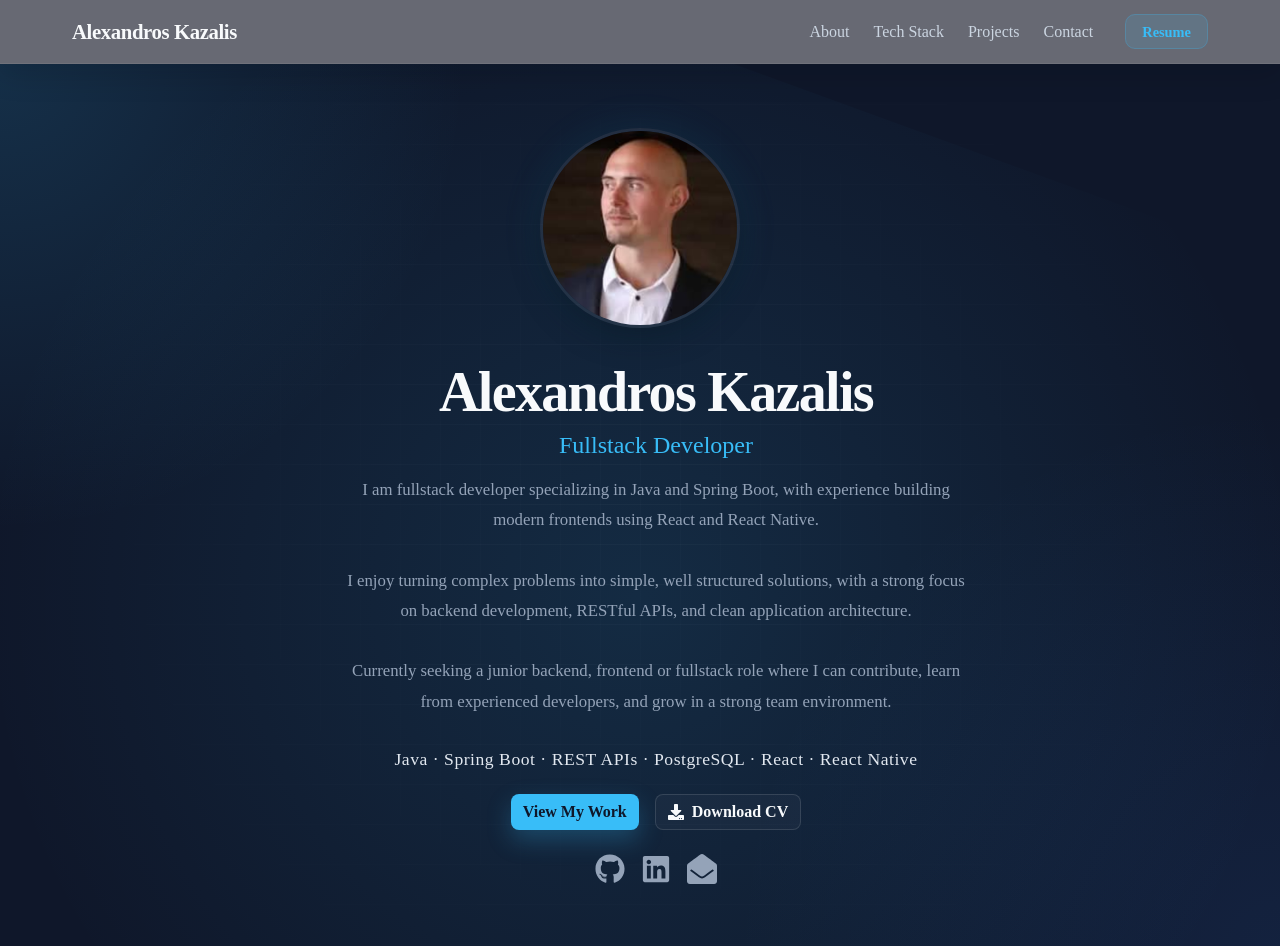
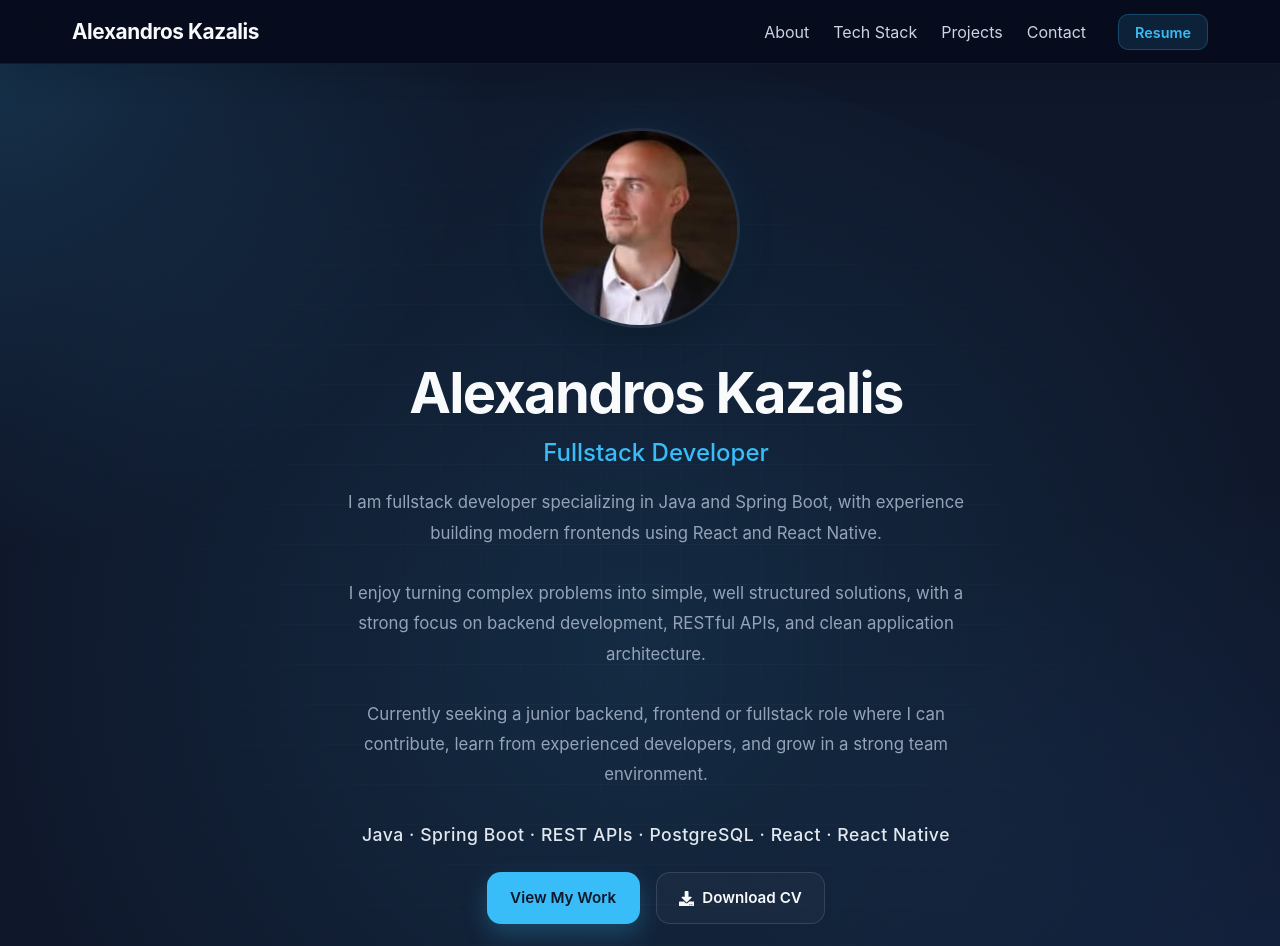
Before and after one commit to Alekaz94/portfolio, a React (Vite) app: page / in a window 1280 px wide. Shown: the top 946 px of the page. Built offline with nearby package versions, Linux system fonts and the light colour scheme.

Commit message:
Added global styles and variables

```diff
--- a/src/main.tsx
+++ b/src/main.tsx
@@ -1,6 +1,7 @@
 import { StrictMode } from 'react'
 import { createRoot } from 'react-dom/client'
 import App from './App.tsx'
+import "./styling/global.css";
 
 createRoot(document.getElementById('root')!).render(
   <StrictMode>
--- /dev/null
+++ b/src/styling/global.css
@@ -0,0 +1,155 @@
+@import "./variables.css";
+
+* {
+    margin: 0;
+    padding: 0;
+    box-sizing: border-box;
+}
+
+html {
+    scroll-behavior: smooth;
+}
+
+body {
+    background: var(--bg-primary);
+    color: var(--text-primary);
+    font-family:
+        Inter,
+        system-ui,
+        -apple-system,
+        BlinkMacSystemFont,
+        sans-serif;
+    line-height: 1.5;
+    overflow-x: hidden;
+    text-rendering: optimizeLegibility;
+    -webkit-font-smoothing: antialiased;
+}
+
+h1,
+h2,
+h3,
+h4,
+h5,
+h6 {
+    color: var(--text-primary);
+    line-height: 1.2;
+    font-weight: 700;
+}
+
+p {
+    color: var(--text-secondary);
+}
+
+a {
+    color: inherit;
+}
+
+section {
+    position: relative;
+}
+
+.container {
+    width: 100%;
+    max-width: 1200px;
+    margin: 0 auto;
+    padding: 0 2rem;
+}
+
+.btn {
+    display: inline-flex;
+    align-items: center;
+    justify-content: center;
+    gap: 0.5rem;
+    padding: 0.85rem 1.4rem;
+    border-radius: 14px;
+    border: 1px solid transparent;
+    font-size: 0.95rem;
+    font-weight: 600;
+    text-decoration: none;
+    cursor: pointer;
+    transition:
+        transform 0.25s ease,
+        background 0.25s ease,
+        border-color 0.25s ease,
+        box-shadow 0.25s ease,
+        color 0.25s ease;
+    white-space: nowrap;
+}
+
+.btn:hover {
+    transform: translateY(-3px);
+}
+
+.btn:active {
+    transform: scale(0.98);
+}
+
+.btn-primary {
+    background: var(--accent);
+    color: var(--bg-primary);
+    box-shadow: 0 10px 25px rgba(56,189,248,0.18);
+}
+
+.btn-primary:hover {
+    background: var(--accent-hover);
+    box-shadow: 0 15px 35px rgba(56,189,248,0.28);
+}
+
+.btn-secondary {
+    background: rgba(255,255,255,0.03);
+    border: 1px solid var(--border);
+    color: var(--text-primary);
+    backdrop-filter: blur(10px);
+}
+
+.btn-secondary:hover {
+    background: rgba(255,255,255,0.06);
+    border-color: rgba(56,189,248,0.3);
+    color: var(--accent);
+}
+
+.card {
+    background: var(--card-bg);
+    border: 1px solid var(--border);
+    border-radius: var(--radius-lg);
+    backdrop-filter: blur(12px);
+    transition:
+        transform 0.25s ease,
+        border-color 0.25s ease,
+        box-shadow 0.25s ease;
+}
+
+.card:hover {
+    transform: translateY(-8px);
+    border-color: rgba(56,189,248,0.3);
+    box-shadow:
+        var(--shadow-lg)
+        0 0 30px rgba(56,189,248,0.08);
+}
+
+::-webkit-scrollbar {
+    width: 10px;
+}
+
+::-webkit-scrollbar-track {
+    background: var(--bg-primary);
+}
+
+::-webkit-scrollbar-thumb {
+    background: rgba(255,255,255,0.12);
+    border-radius: 999px;
+}
+
+::-webkit-scrollbar-thumb:hover {
+    background: rgba(255,255,255,0.22);
+}
+
+::selection {
+    background: rgba(56,189,248,0.35);
+    color: white;
+}
+
+img {
+    max-width: 100%;
+    display: block;
+}
--- /dev/null
+++ b/src/styling/variables.css
@@ -0,0 +1,12 @@
+:root {
+    --bg-primary: #0f172a;
+    --bg-secondary: #111827;
+    --card-bg: rgba(255,255,255,0.04);
+    --text-primary: #f8fafc;
+    --text-secondary: #94a3b8;
+    --accent: #38bdf8;
+    --accent-hover: #0ea5e9;
+    --border: rgba(255,255,255,0.08);
+    --shadow-lg: 0 20px 40px rgba(0,0,0,0.35);
+    --radius-lg: 24px;
+}
```
